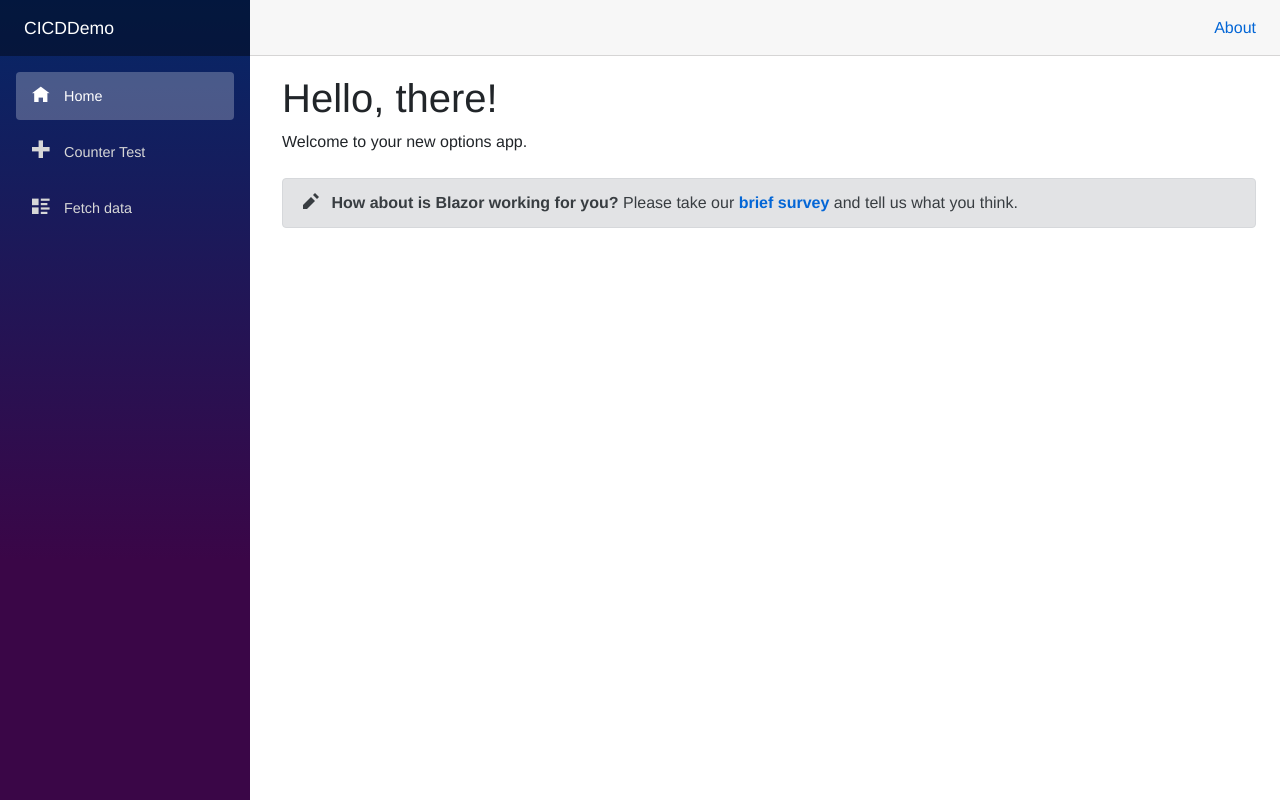
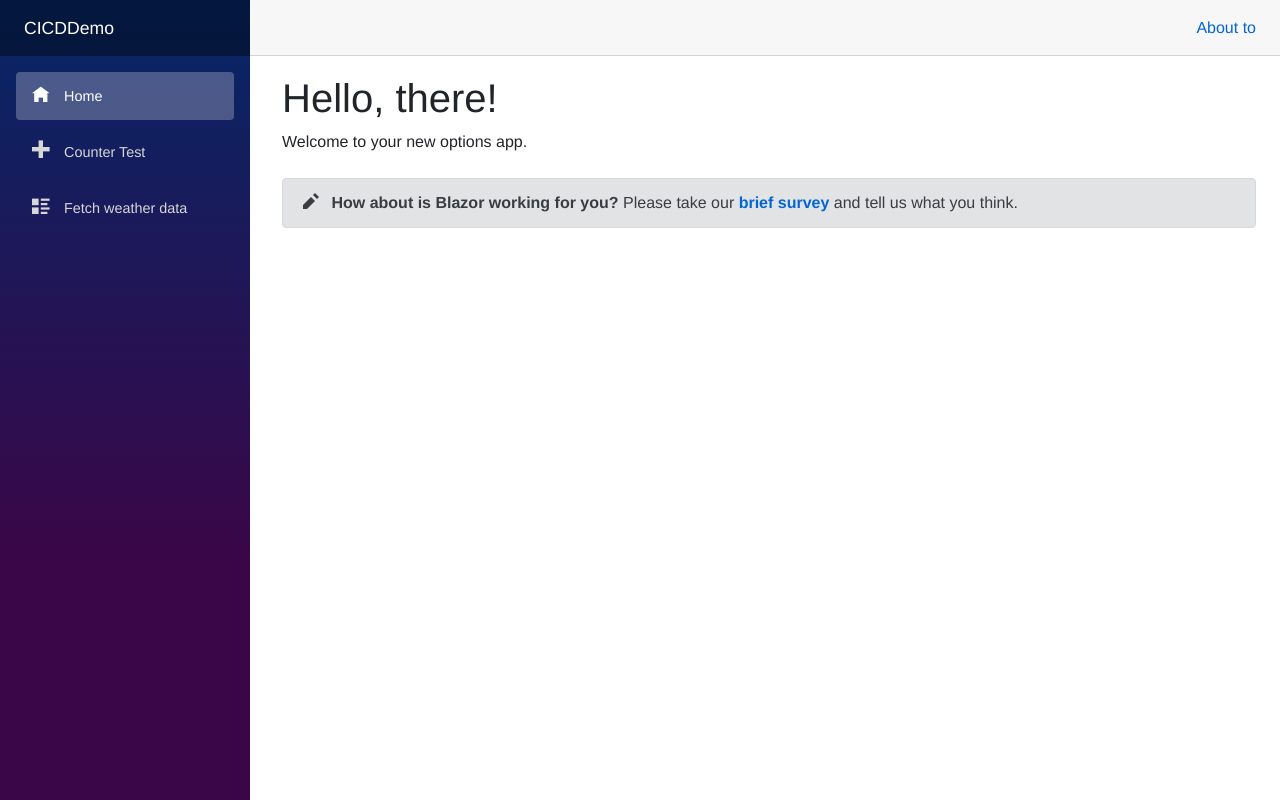
Before and after one commit to kagancetin/CICDDemo, an ASP.NET Core app: page / in a window 1280 px wide. Run offline with ASP.NET Core 8, Linux system fonts and the light colour scheme; style sheets or scripts are compiled from the project's sources.

Commit message:
some changes

```diff
--- a/Shared/MainLayout.razor
+++ b/Shared/MainLayout.razor
@@ -7,7 +7,7 @@
 
     <div class="main">
         <div class="top-row px-4">
-            <a href="http://blazor.net" target="_blank" class="ml-md-auto">About</a>
+            <a href="http://blazor.net" target="_blank" class="ml-md-auto">About to</a>
         </div>
 
         <div class="content px-4">
--- a/Shared/NavMenu.razor
+++ b/Shared/NavMenu.razor
@@ -19,7 +19,7 @@
         </li>
         <li class="nav-item px-3">
             <NavLink class="nav-link" href="fetchdata">
-                <span class="oi oi-list-rich" aria-hidden="true"></span> Fetch data
+                <span class="oi oi-list-rich" aria-hidden="true"></span> Fetch weather data
             </NavLink>
         </li>
     </ul>
```
